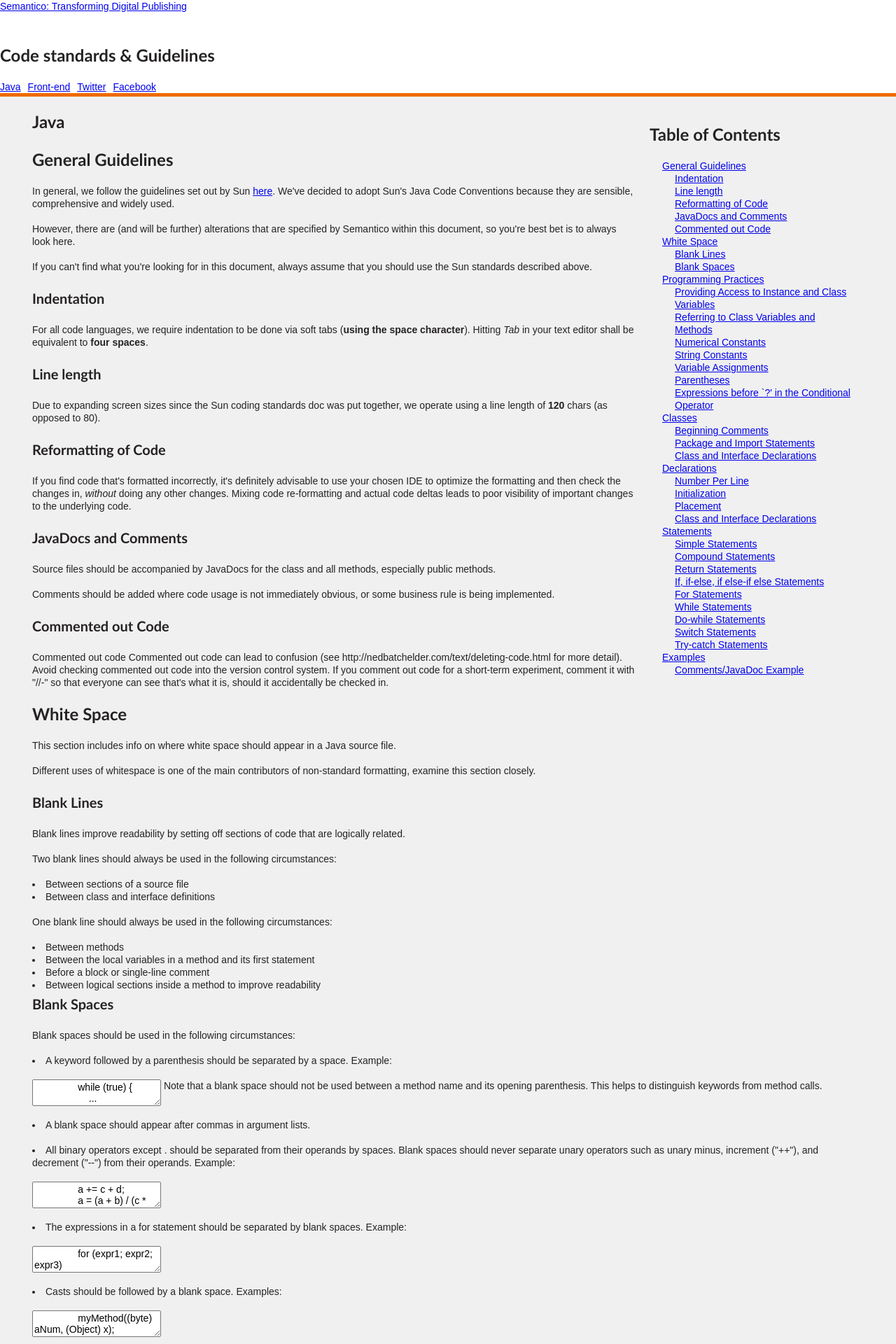
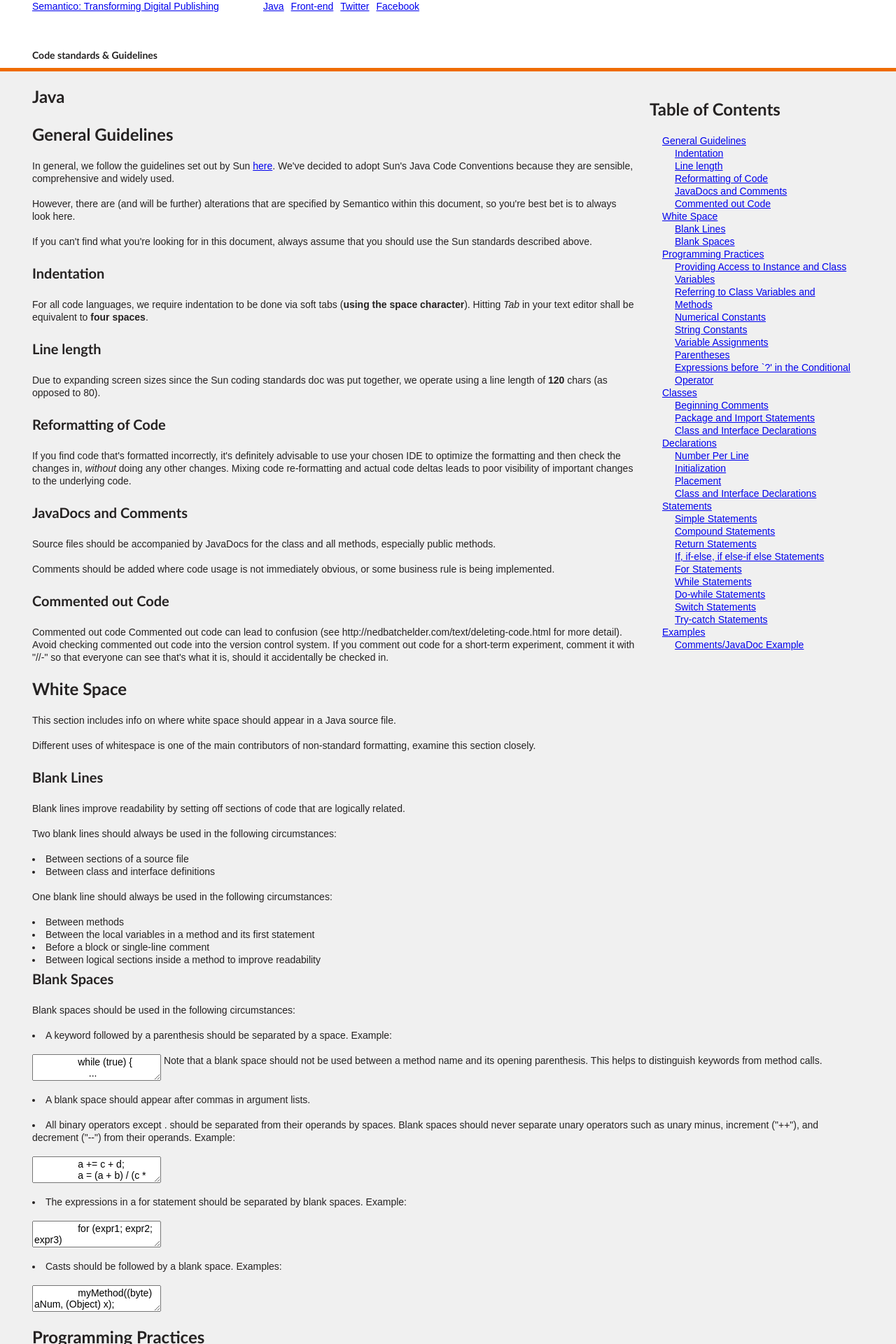
Before and after one commit to semantico/standards, a Jekyll site: the page built from java/index.html, in a window 1280 px wide. Shown: the top 1920 px of the page at 70% size. Built offline with Jekyll 4.4.1, drawn with Linux system fonts in a browser that asks for light colours.

Commit message:
Added container and fixed #hash-links for second tier navigation

```diff
--- a/_layouts/default.html
+++ b/_layouts/default.html
@@ -8,16 +8,20 @@
 </head>
 <body>
     <header id="masthead" class="top-bar" role="banner">
+        <div class="container">
+            <div class="bar-item">
                 <a class="logo" href="http://www.semantico.com">Semantico: Transforming Digital Publishing</a>
-        <h1>Code standards & Guidelines</h1>
-        <nav id="site-navigation">
+                <h1 class="h4 no-margin">Code standards & Guidelines</h1>
+            </div>
+            <nav id="site-navigation" class="bar-item">
                 <ul class="inline-list">
-                <li><a href="/java">Java</a></li>
-                <li><a href="/front-end">Front-end</a></li>
+                    <li><a class="page-link" href="/java">Java</a></li>
+                    <li><a class="page-link" href="/front-end">Front-end</a></li>
                     <li><a class="social-link" href="//twitter.com/semantico" target="_blank">Twitter</a></li>
                     <li><a class="social-link" href="//facebook.com" target="_blank">Facebook</a></li>
                 </ul>
             </nav>
+        </div>
     </header>
 
     <div class="container">
--- a/static/css/standards.css
+++ b/static/css/standards.css
@@ -513,6 +513,7 @@ table {
 /*
  * Fonts:
  * base: 14px/18px
+ * Using a 18px grid with all horizontal measurements as a %age
  */
 
 body {
--- a/static/js/standards.js
+++ b/static/js/standards.js
@@ -24,7 +24,8 @@ semantico.load = semantico.load || function () {
             var $this, text, id;
             $this = $(el);
             text  = $this.text();
-            el.id = '_' + toSelector(text);
+            id    = '_' + toSelector(text);
+            el.id = id;
             subs  += '<li><a href="#' + id + '">' + text + '</a></li>';
         });
         if (h2s.length != 0) {
```
Lines whose indentation alone changed are shown as unchanged.
